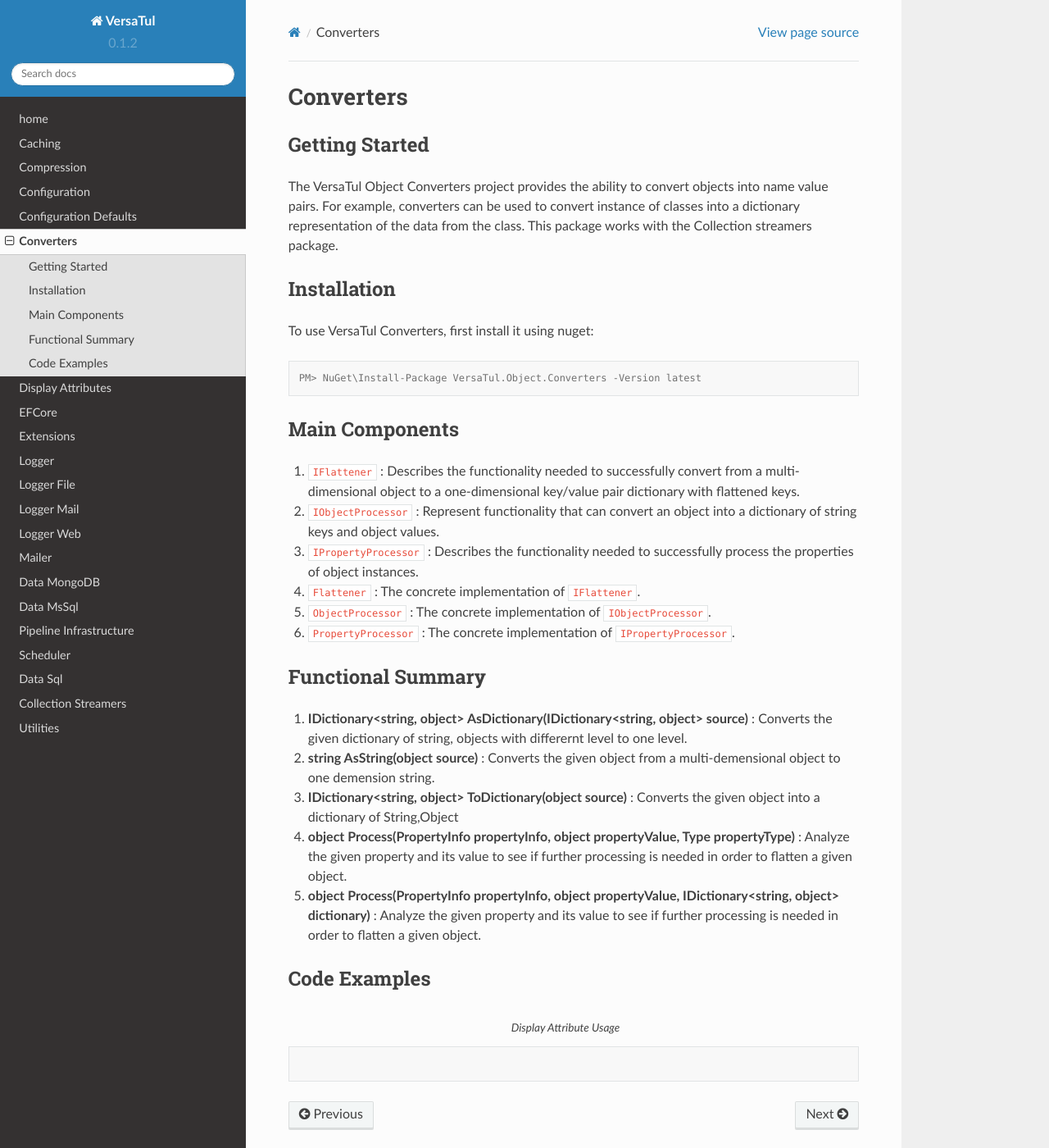
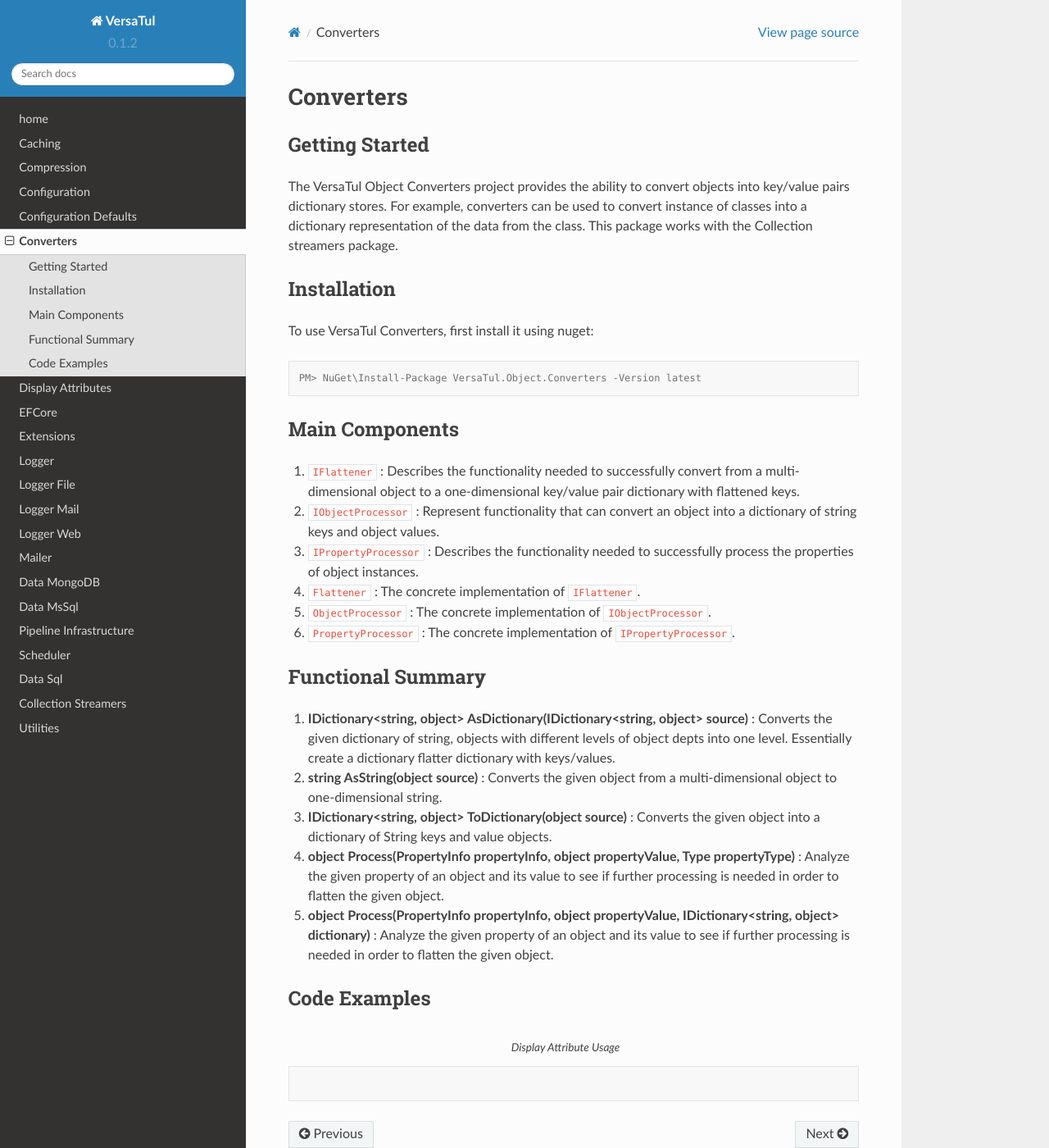
Before and after one commit to BjornWilliams/DocsVersaTul, a Sphinx documentation site: the page built from docs/source/converters.rst, in a window 1280 px wide and 1400 px high. Shown: the whole window at 82% size. Built offline with Sphinx 7.4.7 and the Read the Docs theme 2.0.0, drawn with Linux system fonts in a browser that asks for light colours.

Commit message:
Update converters.rst

```diff
--- a/docs/source/converters.rst
+++ b/docs/source/converters.rst
@@ -3,7 +3,7 @@
 
 Getting Started
 ----------------
-The VersaTul Object Converters project provides the ability to convert objects into name value pairs.
+The VersaTul Object Converters project provides the ability to convert objects into key/value pairs dictionary stores.
 For example, converters can be used to convert instance of classes into a dictionary representation of the data from the class.
 This package works with the Collection streamers package.
 
@@ -28,11 +28,11 @@
 
 Functional Summary
 ------------------
-#. **IDictionary<string, object> AsDictionary(IDictionary<string, object> source)** :  Converts the given dictionary of string, objects with differernt level to one level.
-#. **string AsString(object source)** : Converts the given object from a multi-demensional object to one demension string.
-#. **IDictionary<string, object> ToDictionary(object source)** : Converts the given object into a dictionary of String,Object
-#. **object Process(PropertyInfo propertyInfo, object propertyValue, Type propertyType)** : Analyze the given property and its value to see if further processing is needed in order to flatten a given object.
-#. **object Process(PropertyInfo propertyInfo, object propertyValue, IDictionary<string, object> dictionary)** : Analyze the given property and its value to see if further processing is needed in order to flatten a given object.
+#. **IDictionary<string, object> AsDictionary(IDictionary<string, object> source)** : Converts the given dictionary of string, objects with different levels of object depts into one level. Essentially create a dictionary flatter dictionary with keys/values.
+#. **string AsString(object source)** : Converts the given object from a multi-dimensional object to one-dimensional string.
+#. **IDictionary<string, object> ToDictionary(object source)** : Converts the given object into a dictionary of String keys and value objects.
+#. **object Process(PropertyInfo propertyInfo, object propertyValue, Type propertyType)** : Analyze the given property of an object and its value to see if further processing is needed in order to flatten the given object.
+#. **object Process(PropertyInfo propertyInfo, object propertyValue, IDictionary<string, object> dictionary)** : Analyze the given property of an object and its value to see if further processing is needed in order to flatten the given object.
 
 Code Examples
 -------------
```
